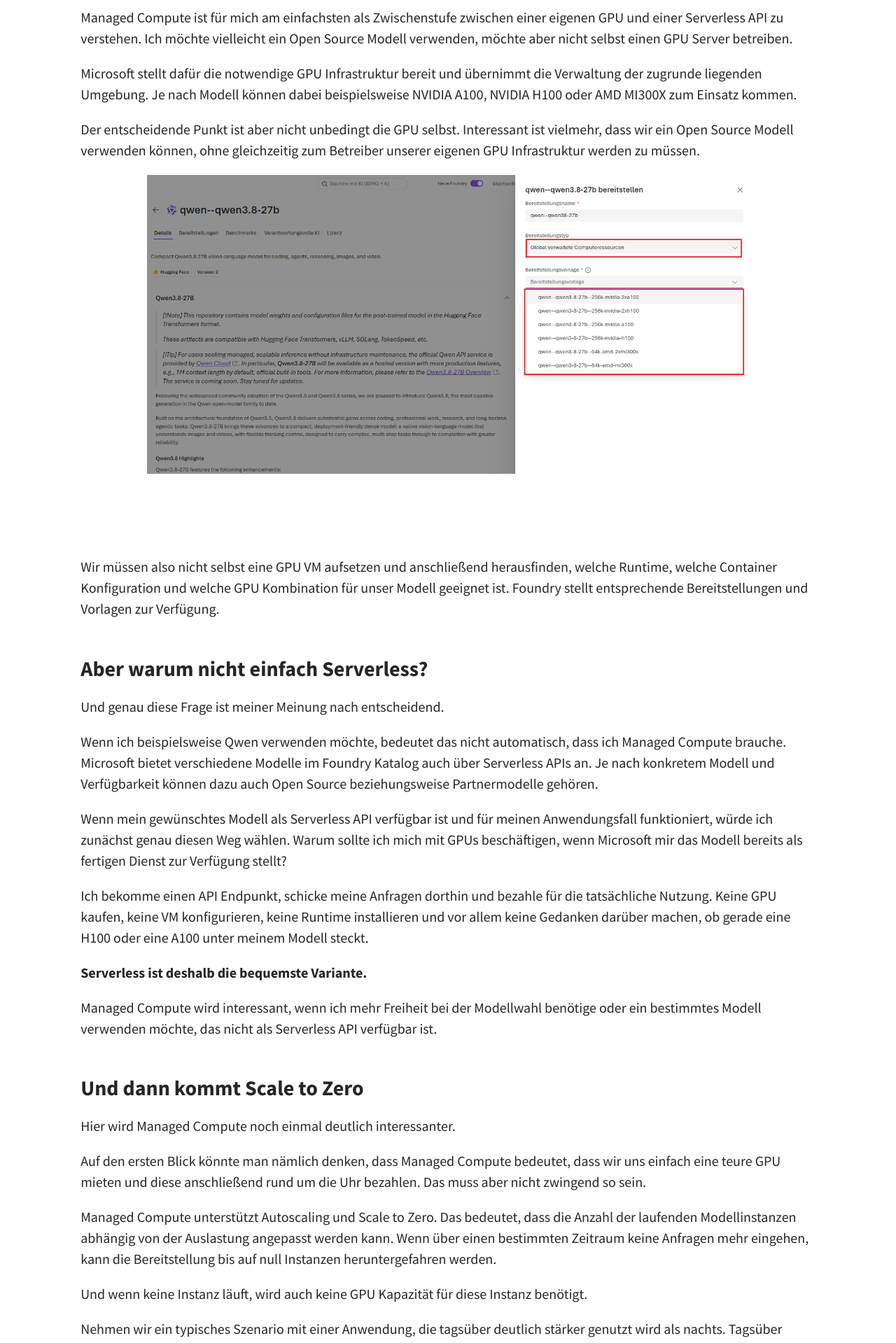
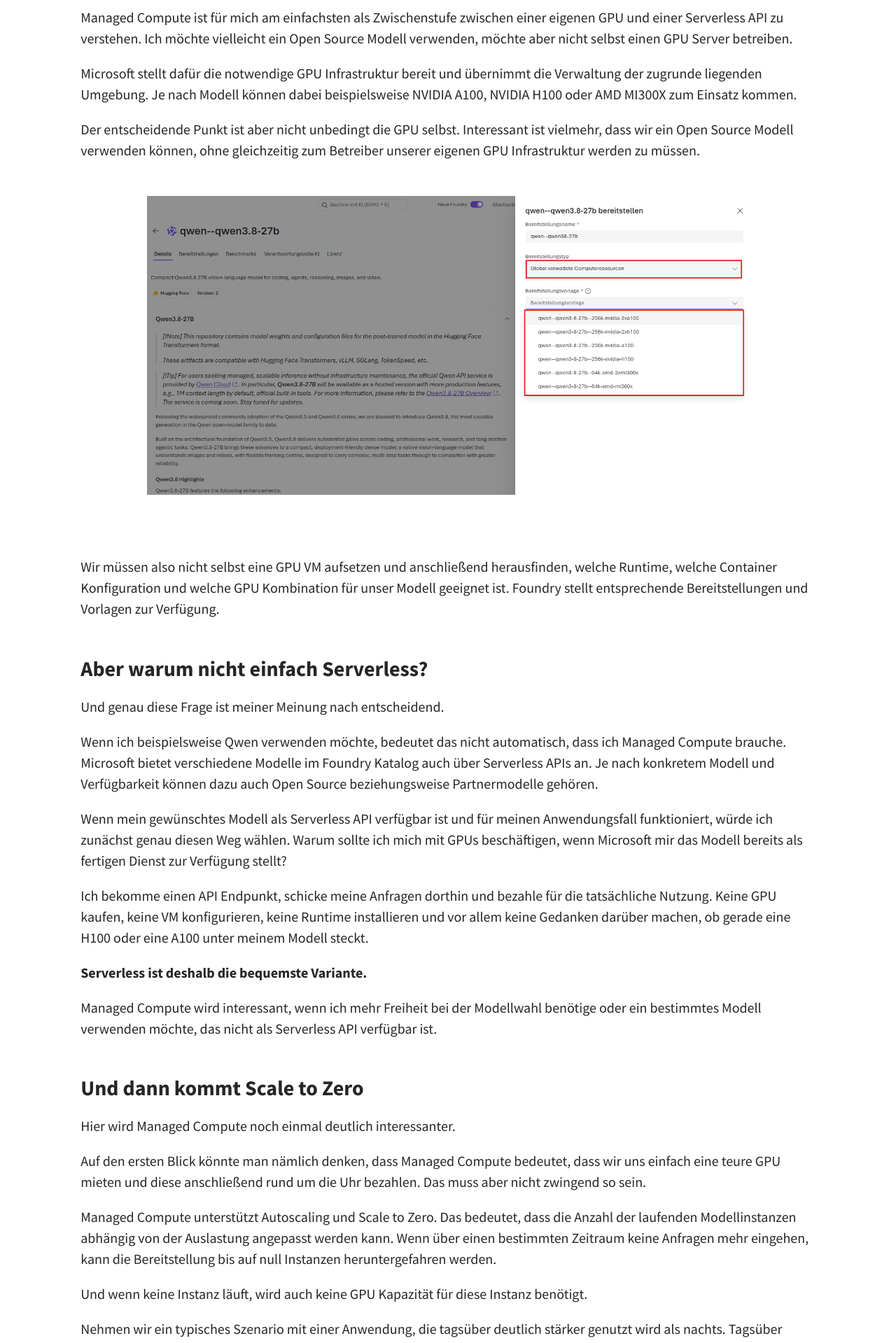
Before and after one commit to joriskahle007/joriskahle007.github.io, a Jekyll site: the page built from _posts/2026-08-31-ManagedCompute.md, in a window 1280 px wide. Shown: the part 1904-3823 px from the top of the page at 70% size. Built offline with Jekyll 4.4.1, drawn with Linux system fonts in a browser that asks for light colours; a script that is not in the unit is left out.

Commit message:
Enhance readability with extra line breaks
Added additional line breaks for improved readability.

```diff
--- a/_posts/2026-08-31-ManagedCompute.md
+++ b/_posts/2026-08-31-ManagedCompute.md
@@ -37,10 +37,10 @@
 
 Microsoft stellt dafür die notwendige GPU Infrastruktur bereit und übernimmt die Verwaltung der zugrunde liegenden Umgebung. Je nach Modell können dabei beispielsweise NVIDIA A100, NVIDIA H100 oder AMD MI300X zum Einsatz kommen.
 
-Der entscheidende Punkt ist aber nicht unbedingt die GPU selbst. Interessant ist vielmehr, dass wir ein Open Source Modell verwenden können, ohne gleichzeitig zum Betreiber unserer eigenen GPU Infrastruktur werden zu müssen.<br>
+Der entscheidende Punkt ist aber nicht unbedingt die GPU selbst. Interessant ist vielmehr, dass wir ein Open Source Modell verwenden können, ohne gleichzeitig zum Betreiber unserer eigenen GPU Infrastruktur werden zu müssen.<br><br>
 
 <img src="/assets/img/managedcompute.png" alt="Managed Compute - Foundry" /><br><br>
-<br><br>
+<br>
 
 Wir müssen also nicht selbst eine GPU VM aufsetzen und anschließend herausfinden, welche Runtime, welche Container Konfiguration und welche GPU Kombination für unser Modell geeignet ist. Foundry stellt entsprechende Bereitstellungen und Vorlagen zur Verfügung.<br><br>
 
@@ -105,10 +105,10 @@
 
 <h3>Was kostet Managed Compute?</h3>
 
-Schauen wir uns dazu ein bewusst vereinfachtes Beispiel an. Angenommen, eine Managed Compute Instanz würde in unserem Beispiel 2 Euro pro Stunde kosten. Bei einem durchgehenden Betrieb wären das 48 Euro am Tag beziehungsweise rund 1.440 Euro bei 30 Tagen.<br>
+Schauen wir uns dazu ein bewusst vereinfachtes Beispiel an. Angenommen, eine Managed Compute Instanz würde in unserem Beispiel 2 Euro pro Stunde kosten. Bei einem durchgehenden Betrieb wären das 48 Euro am Tag beziehungsweise rund 1.440 Euro bei 30 Tagen.<br><br>
 
 <img src="/assets/img/managedcomputeprice.png" alt="Managed Compute - Preise" /><br><br>
-<br><br>
+<br>
 
 Wenn wir die Instanz dagegen nur zwölf Stunden am Tag benötigen, wären es unter denselben angenommenen Bedingungen nur noch etwa 720 Euro im Monat. Wird nachts zusätzlich auf null Instanzen skaliert, kann sich die tatsächlich bezahlte Compute Zeit weiter reduzieren.
 
```
